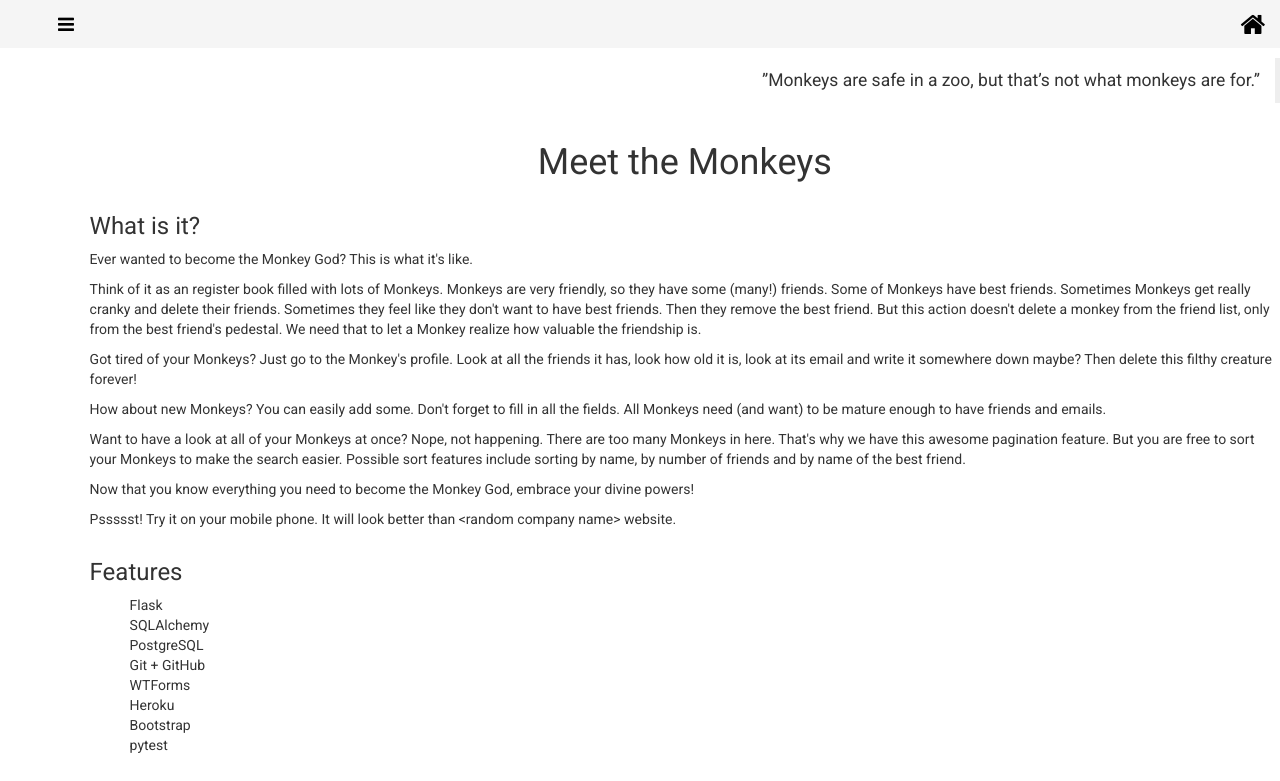
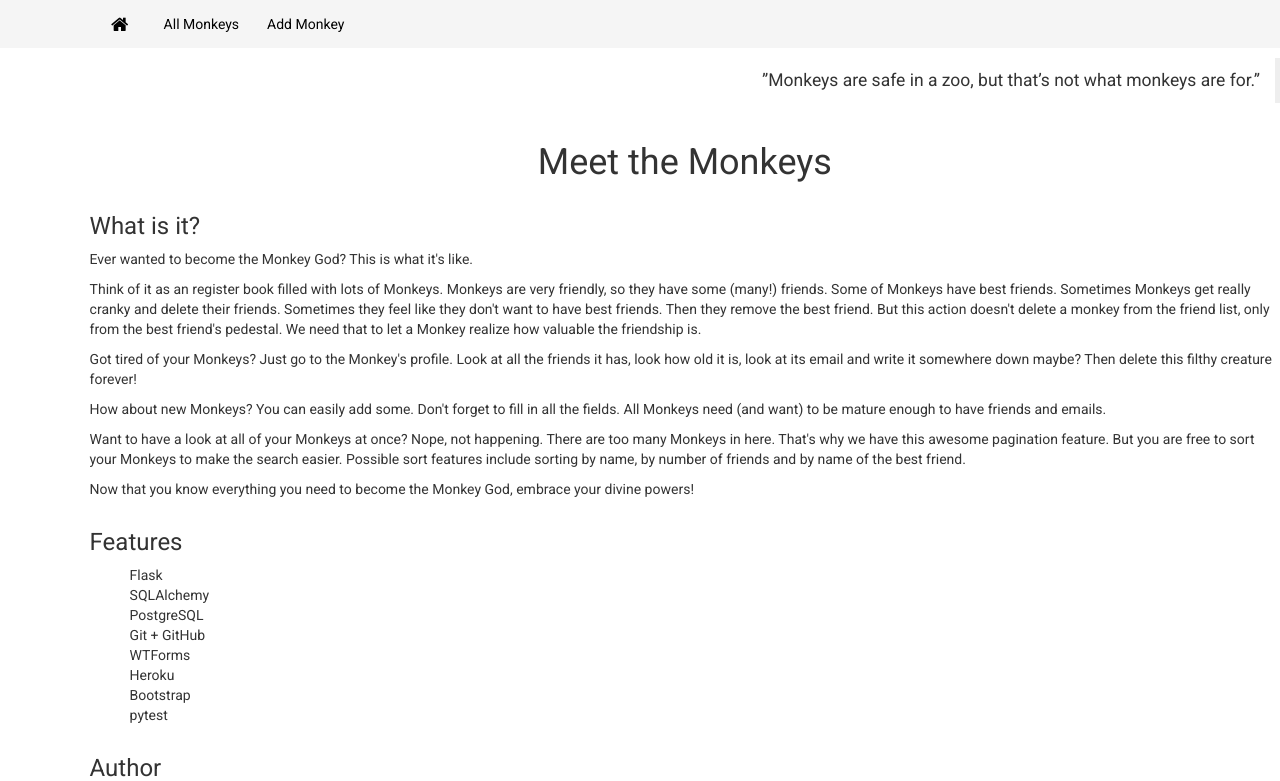
Before and after one commit to Nonse/monkeys, a Flask app: page / in a window 1280 px wide. Shown: the top 781 px of the page. Run offline with Flask 2, Linux system fonts and the light colour scheme; data that the repository does not hold is empty; some libraries are stand-ins or nearby versions.

Commit message:
Better navbar look
+ dropdown > tabs
+ minor button style changes

```diff
--- a/app/static/style.css
+++ b/app/static/style.css
@@ -12,19 +12,12 @@ body{
 }
 
 .logo {
-  position: absolute;
-  right: 0;
-  font-size: 20px;
   line-height: 48px;
-  padding: 0 10px 0 0;
+  width: 60px;
 }
 
 .logo a {
   padding: 0 !important;
-}
-
-.logo a:hover {
-  background-color: #f5f5f5 !important;
 }
 
 h1 {
@@ -127,7 +120,8 @@ ul{
   background: #f5f5f5;
   margin: 0;
   display: flex;
-  -webkit-flex-flow: row wrap;
+  padding-left: 7%;
+  flex-flow: row wrap;
   justify-content: flex-start;
 }
 
--- a/app/templates/base.html
+++ b/app/templates/base.html
@@ -11,16 +11,9 @@
 
 {% block content %}
 <ul class="navigation">
-  <li class="dropdown">
-    <a href="#" class="dropdown-toggle" data-toggle="dropdown" role="button">
-      <span class="fa fa-bars fa-fw fa-lg"></span>
-    </a>
-    <ul class="dropdown-menu" role="menu">
+    <li class="logo"><a href="/"><span class="fa fa-home fa-fw fa-lg"></span></a></li>
     <li><a href="{{ url_for('search') }}">All Monkeys</a></li>
     <li><a href="{{ url_for('create_monkey') }}">Add Monkey</a></li>
-    </ul>
-  </li>
-  <li class="logo"><a href="/"><span class="fa fa-home fa-fw fa-lg"></span></a></li>
 </ul>
 <article class="main">
 {% with messages = get_flashed_messages() %}
--- a/app/templates/includes/add_friends.html
+++ b/app/templates/includes/add_friends.html
@@ -1,6 +1,6 @@
 <a href="{{ url_for('profile', id=monkey.id) }}" class="btn btn-default">
   <span class="fa fa-chevron-left fa-fw"></span>
-  &nbsp; Cancel
+  &nbsp;Cancel
 </a>
 <h1>Adding Friends</h1>
 
@@ -18,7 +18,7 @@
     {% endif %}
     <a href="{{ url_for('add_friend', id=monkey.id, friend_id=friend.id) }}" class="btn btn-default btn-full-width">
       <span class="fa fa-plus fa-fw"></span>
-      &nbsp; Add friend
+      &nbsp;Add friend
     </a>
   </li>
   {% endfor %}
--- a/app/templates/index.html
+++ b/app/templates/index.html
@@ -16,7 +16,6 @@ realize how valuable the friendship is.</p>
 <p>Want to have a look at all of your Monkeys at once? Nope, not happening. There are too many Monkeys in here. That's why we have this awesome pagination feature.
 But you are free to sort your Monkeys to make the search easier. Possible sort features include sorting by name, by number of friends and by name of the best friend.</p>
 <p>Now that you know everything you need to become the Monkey God, embrace your divine powers!</p>
-<p>Pssssst! Try it on your mobile phone. It will look better than &lt;random company name&gt; website.</p>
 <h3>Features</h3>
 <ul>
   <li>Flask</li>
--- a/app/templates/profile.html
+++ b/app/templates/profile.html
@@ -11,11 +11,11 @@
       </ul>
       <a href="{{ url_for('edit_monkey', id=monkey.id) }}" class="btn btn-default btn-full-width">
         <span class="fa fa-pencil fa-fw"></span>
-        &nbsp; Edit monkey
+        &nbsp;Edit monkey
       </a>
       <a href="{{ url_for('delete_monkey', id=monkey.id) }}" class="btn btn-default btn-full-width">
         <span class="fa fa-times fa-fw"></span>
-        &nbsp; Delete monkey
+        &nbsp;Delete monkey
       </a>
   </div>
   <div class="info">
```
Also changed, not shown: app/templates/includes/friends.html (+5 -5 lines), app/templates/search.html (+6 -6 lines).
